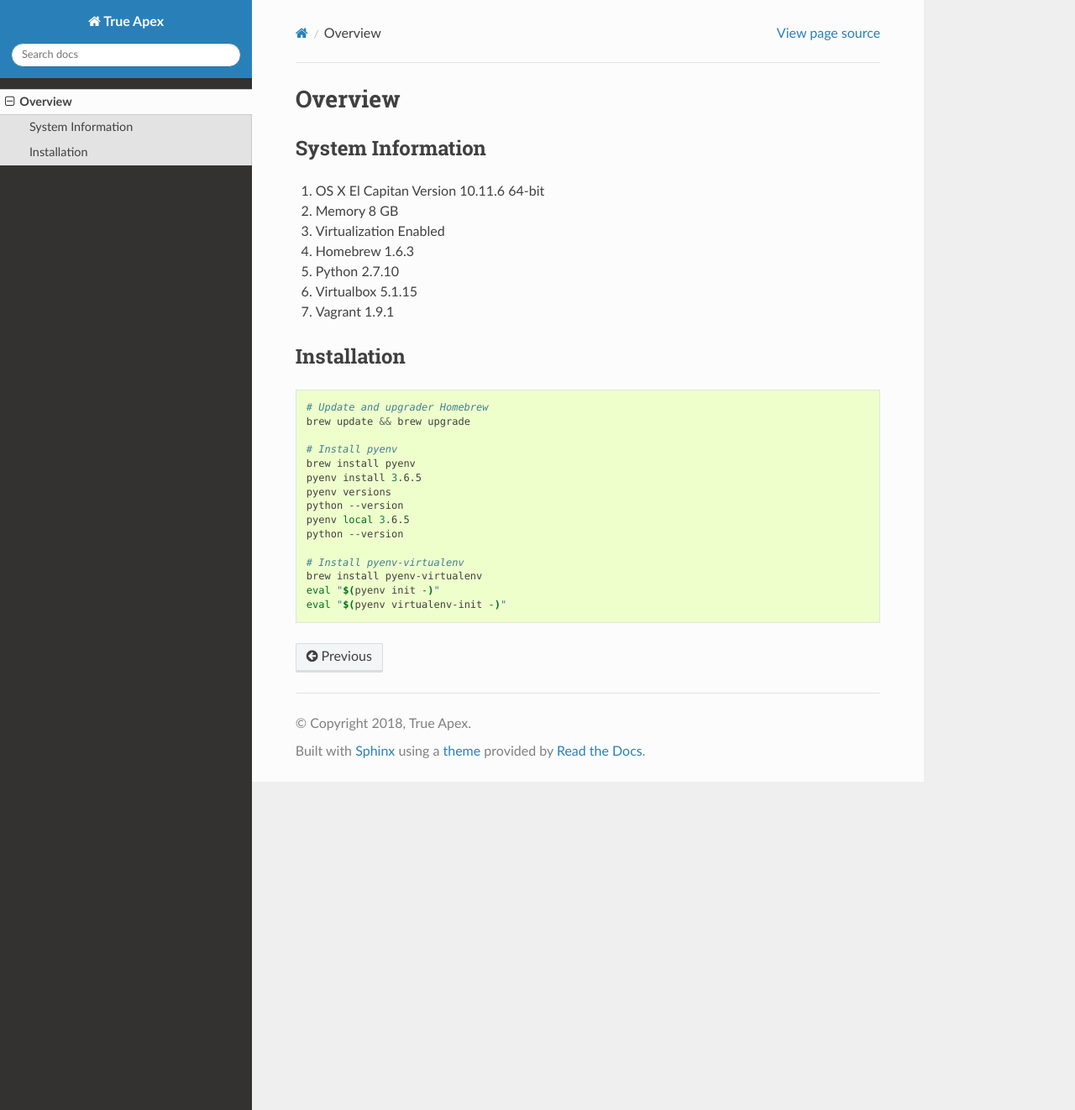
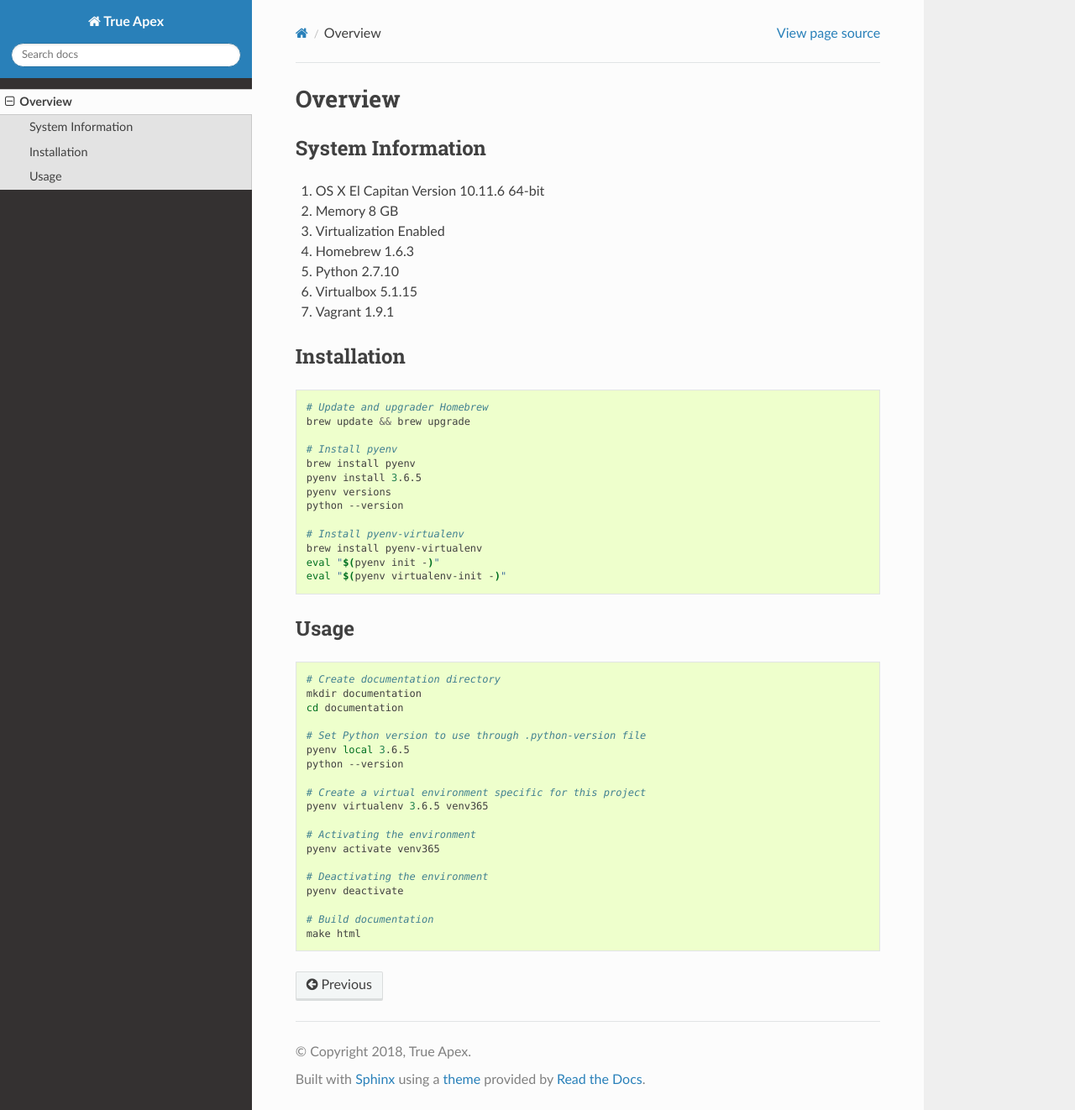
Before and after one commit to trueapex/docs, a Sphinx documentation site: the page built from source/overview.rst, in a window 1280 px wide and 1322 px high. Shown: the whole window at 84% size. Built offline with Sphinx 7.4.7 and the Read the Docs theme 2.0.0, drawn with Linux system fonts in a browser that asks for light colours.

Commit message:
Initial documentation.

```diff
--- a/source/overview.rst
+++ b/source/overview.rst
@@ -27,10 +27,34 @@ Installation
     pyenv install 3.6.5
     pyenv versions
     python --version
-    pyenv local 3.6.5
-    python --version
 
     # Install pyenv-virtualenv
     brew install pyenv-virtualenv
     eval "$(pyenv init -)"
     eval "$(pyenv virtualenv-init -)"
+
+
+Usage
+=====
+
+.. code-block:: bash
+
+    # Create documentation directory
+    mkdir documentation
+    cd documentation
+
+    # Set Python version to use through .python-version file
+    pyenv local 3.6.5
+    python --version
+
+    # Create a virtual environment specific for this project
+    pyenv virtualenv 3.6.5 venv365
+
+    # Activating the environment
+    pyenv activate venv365
+
+    # Deactivating the environment
+    pyenv deactivate
+
+    # Build documentation
+    make html
```
